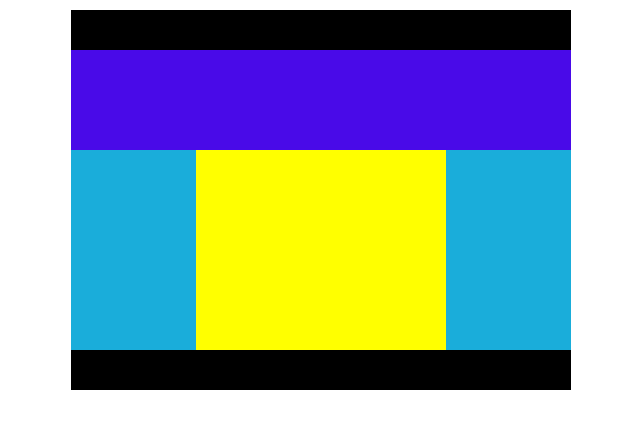
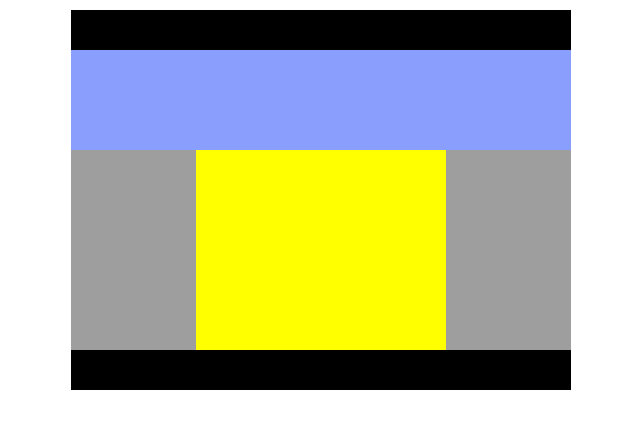
Before and after one commit to adjieraka006-ship-it/Latihan-Display, a plain HTML site: page Multi2.html in a window 1280 px wide. Shown: the whole page, without its empty margins (319-959 px from the left). Drawn offline with Linux system fonts and the light colour scheme.

Commit message:
Update stylemulti

```diff
--- a/Stylemulti.css
+++ b/Stylemulti.css
@@ -14,7 +14,7 @@ footer {
     height: 40px;
 }
         nav {
-      background: rgb(73, 10, 232);
+      background: rgb(138, 159, 253);
       height: 100px;
 }
 
@@ -28,7 +28,7 @@ footer {
 .kiri {
     width: 25%;
     height: 200px;
-    background-color: rgb(26, 173, 218);
+    background-color: rgb(158, 158, 158);
     float: left;
 }
 .tengah {
@@ -40,6 +40,6 @@ footer {
 .kanan {
     width: 25%;
     height: 200px;
-    background-color: rgb(26, 173, 218);
+    background-color: rgb(158, 158, 158);
     float: left;
 }
```
